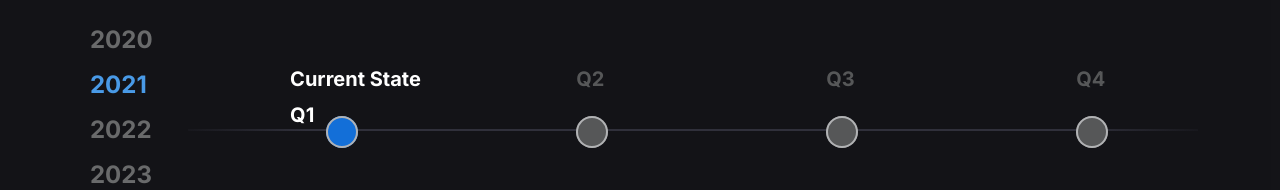
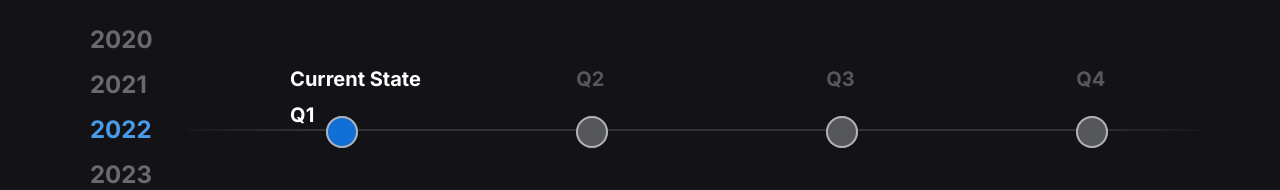
Before and after one commit to atakanteko/css-work-repo, a React (Create React App) app: page /roadmap in a window 1280 px wide. Shown: the part 126-316 px from the top of the page. Built offline with nearby package versions, Linux system fonts and the light colour scheme; a web font is replaced by a local one.

Commit message:
change which date will start with blue

```diff
--- a/src/pages/RoadMap.js
+++ b/src/pages/RoadMap.js
@@ -90,7 +90,7 @@ const states = [
 ]
 
 const Roadmap = () => {
-    const [whichDateToBeBlue, setWhichDateToBeBlue] = useState(1)
+    const [whichDateToBeBlue, setWhichDateToBeBlue] = useState(2)
     const [year, setYear] = useState(2022)
     const [currentState, setCurrentState] = useState([])
 
```
